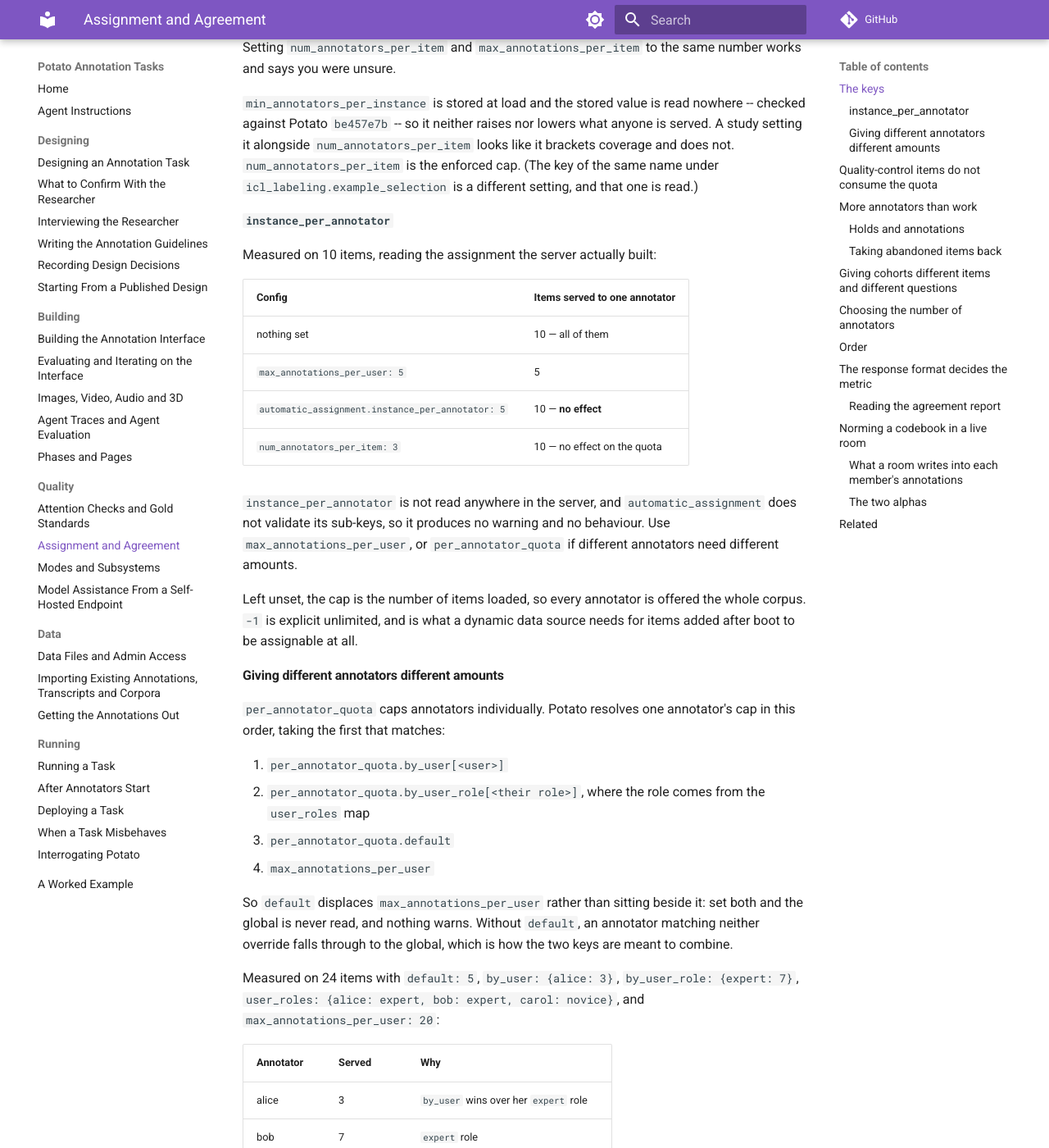
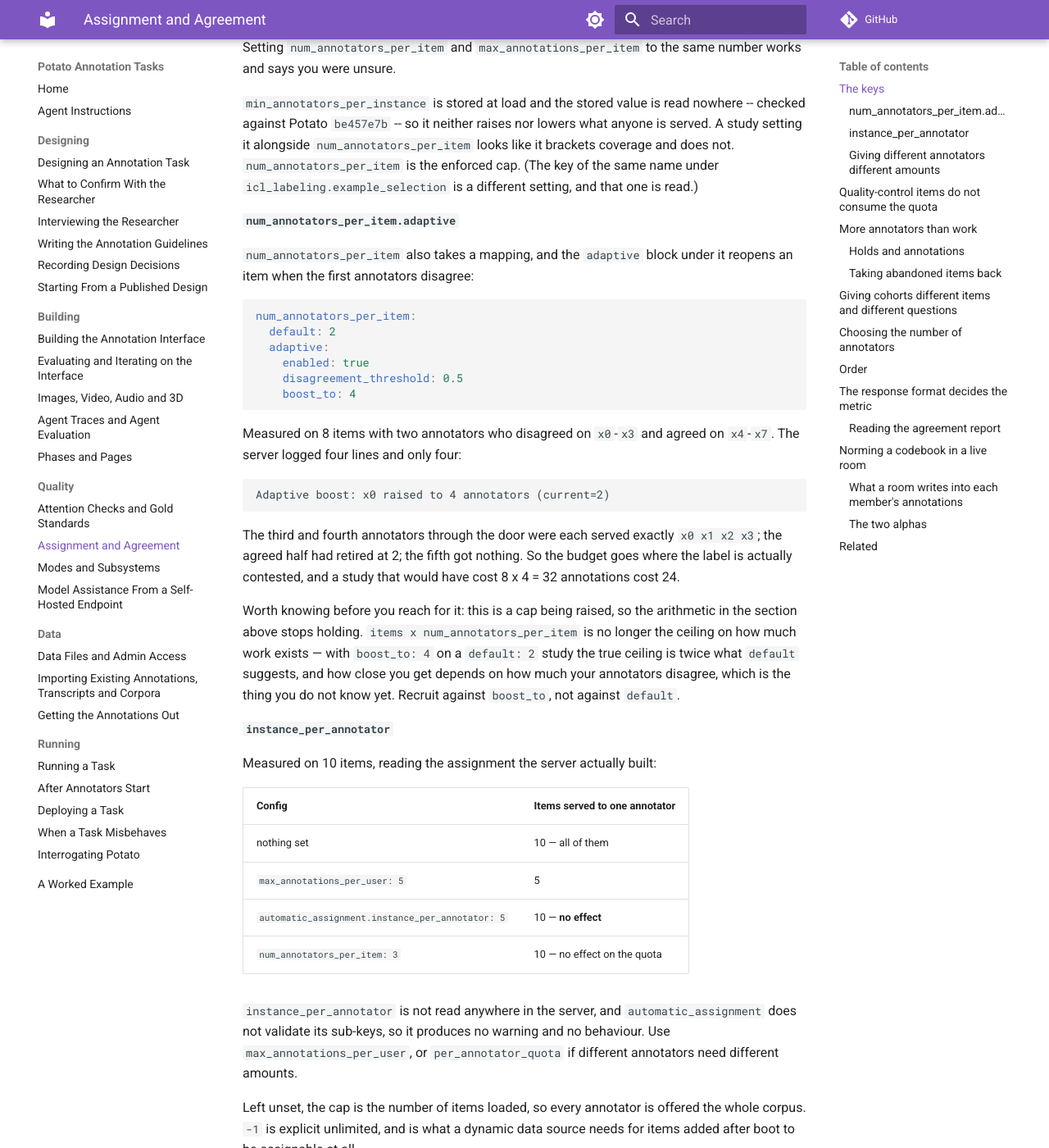
Before and after one commit to davidjurgens/potato-skill, an MkDocs documentation site: the page built from docs/assignment-and-agreement.md, in a window 1280 px wide and 1400 px high, scrolled down 1002 px. Shown: the whole window at 82% size. Built offline with MkDocs 1.6.1 and Material for MkDocs 9.7.7, drawn with Linux system fonts in a browser that asks for light colours; comment, search, counter and statistics services are not loaded.

Commit message:
docs(assignment): the adaptive boost, and what it does to the recruiting maths
num_annotators_per_item takes a mapping with an adaptive block that reopens
contested items. Measured on 8 items: two annotators disagreed on four of them,
exactly those four were raised to 4, the agreed half retired at 2, and the
study cost 24 annotations instead of a flat 32.

The part worth the warning is that it breaks the arithmetic two sections above
it. items x num_annotators_per_item stops being the ceiling once a cap can be
raised, so recruitment has to be sized against boost_to.

Sub-key count moved 402 -> 408 with the sibling Potato checkout.

Co-Authored-By: Claude Opus 5 (1M context) <noreply@anthropic.com>
Claude-Session: https://claude.ai/code/session_01PJAwjvg871XGFuA8khHbjC

````diff
--- a/docs/assignment-and-agreement.md
+++ b/docs/assignment-and-agreement.md
@@ -37,6 +37,39 @@ what anyone is served. A study setting it alongside `num_annotators_per_item`
 looks like it brackets coverage and does not. `num_annotators_per_item` is the
 enforced cap. (The key of the same name under `icl_labeling.example_selection`
 is a different setting, and that one is read.)
+
+#### `num_annotators_per_item.adaptive`
+
+`num_annotators_per_item` also takes a mapping, and the `adaptive` block under
+it reopens an item when the first annotators disagree:
+
+```yaml
+num_annotators_per_item:
+  default: 2
+  adaptive:
+    enabled: true
+    disagreement_threshold: 0.5
+    boost_to: 4
+```
+
+Measured on 8 items with two annotators who disagreed on `x0`-`x3` and agreed
+on `x4`-`x7`. The server logged four lines and only four:
+
+```
+Adaptive boost: x0 raised to 4 annotators (current=2)
+```
+
+The third and fourth annotators through the door were each served exactly
+`x0 x1 x2 x3`; the agreed half had retired at 2; the fifth got nothing. So the
+budget goes where the label is actually contested, and a study that would have
+cost 8 x 4 = 32 annotations cost 24.
+
+Worth knowing before you reach for it: this is a cap being raised, so the
+arithmetic in the section above stops holding. `items x num_annotators_per_item`
+is no longer the ceiling on how much work exists — with `boost_to: 4` on a
+`default: 2` study the true ceiling is twice what `default` suggests, and how
+close you get depends on how much your annotators disagree, which is the thing
+you do not know yet. Recruit against `boost_to`, not against `default`.
 
 #### `instance_per_annotator`
 
````
Also changed, not shown: skills/potato-tasks/SKILL.md (+2 -2 lines), skills/potato-tasks/references/assignment-and-agreement.md (+33 -0 lines).
